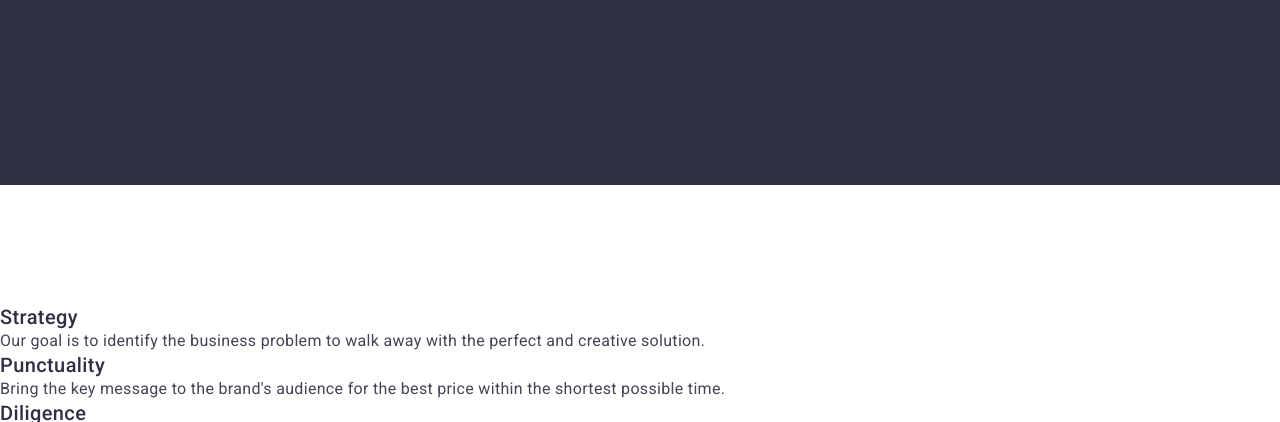
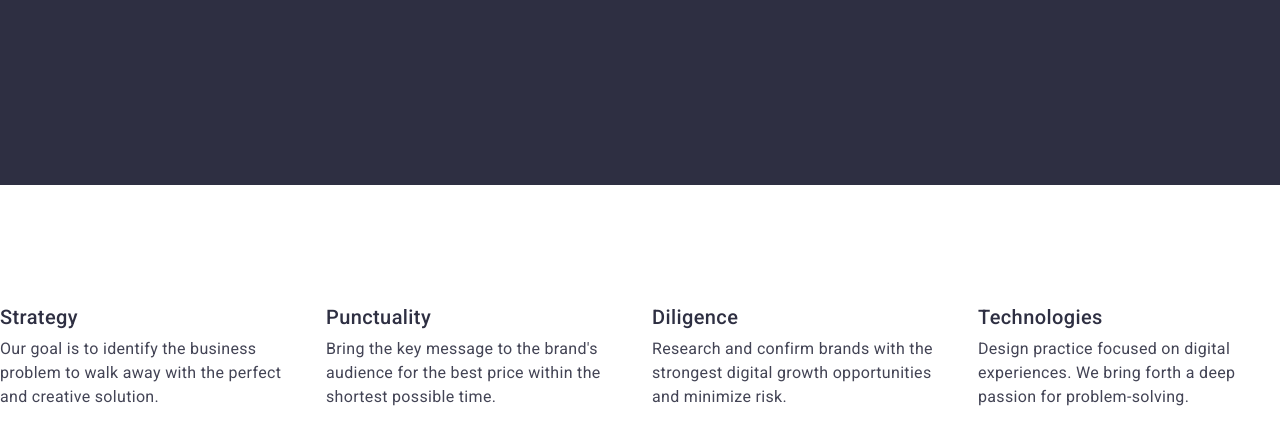
Before and after one commit to vladislavgradoblyanskyi/goit-markup-hw-03, a plain HTML site: page index.html in a window 1280 px wide. Shown: the part 392-814 px from the top of the page. Drawn offline with nearby package versions, Linux system fonts and the light colour scheme.

Commit message:
html+css

```diff
--- a/css/styles.css
+++ b/css/styles.css
@@ -87,6 +87,8 @@ font-size: 20px;
 line-height: 1.2;
 letter-spacing: 0.02em;
 color: #2e2f42;
+margin-bottom: 8px;
+
 }
 .benefits-p{
 line-height: 1.5;
@@ -174,3 +176,10 @@ clip-path: inset(50%);
 border: 0;
 white-space: nowrap;
 }
+.center-list{
+display: flex;
+gap: 24px;
+}
+.center-list-punkt{
+width: calc((100% - 72px) / 4);
+}
--- a/index.html
+++ b/index.html
@@ -45,21 +45,21 @@
         <section class="center">
             <div class="container">
                 <h2 class="visually-hidden">Our Benefits</h2>
-                <ul>
-                    <li>
+                <ul class="center-list">
+                    <li class="center-list-punkt">
                         <h3  class="benefits-title">Strategy</h3>
                         <p class="benefits-p">Our goal is to identify the business problem to walk away with the perfect and creative solution. </p>
                     </li>
 
-                    <li>
+                    <li class="center-list-punkt">
                         <h3  class="benefits-title">Punctuality</h3>
                         <p class="benefits-p">Bring the key message to the brand's audience for the best price within the shortest possible time.</p>
                     </li>
-                    <li>
+                    <li class="center-list-punkt">
                         <h3 class="benefits-title">Diligence</h3>
                         <p class="benefits-p">Research and confirm brands with the strongest digital growth opportunities and minimize risk.</p>
                     </li>
-                    <li>
+                    <li class="center-list-punkt">
                         <h3  class="benefits-title">Technologies</h3>
                         <p class="benefits-p">Design practice focused on digital experiences. We bring forth a deep passion for problem-solving.</p>
                     </li>
```
